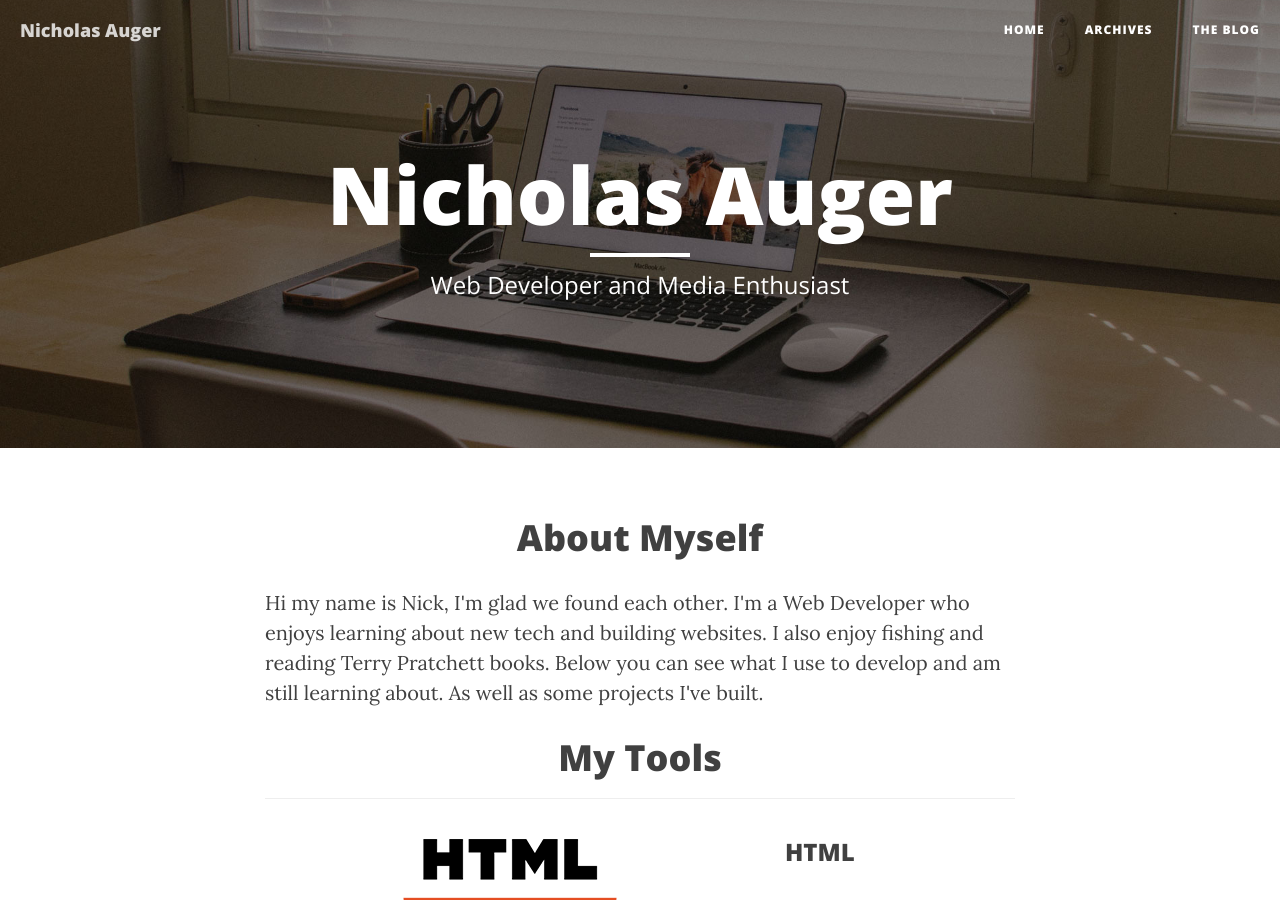
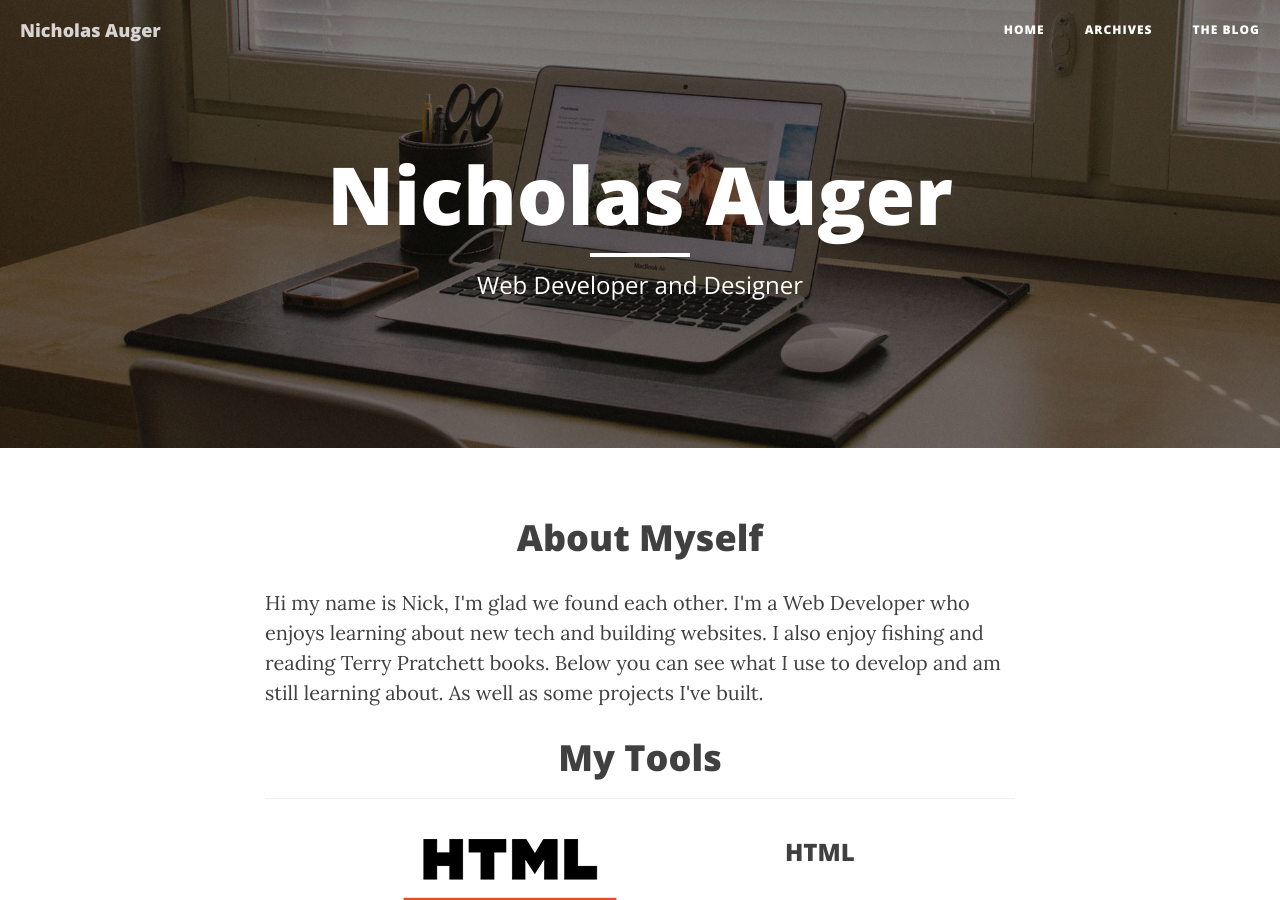
Before and after one commit to qkombur/qkombur.github.io, a Jekyll site: the page built from index.html, in a window 1280 px wide and 900 px high. Built offline with Jekyll 4.4.1, drawn with Linux system fonts in a browser that asks for light colours; nearby versions of some CDN libraries.

Commit message:
updated title

```diff
--- a/index.html
+++ b/index.html
@@ -1,6 +1,6 @@
 ---
 layout: page
-description: "Web Developer and Media Enthusiast"
+description: "Web Developer and Designer"
 ---
 
 <h1 class="text-center">About Myself</h1>
```
